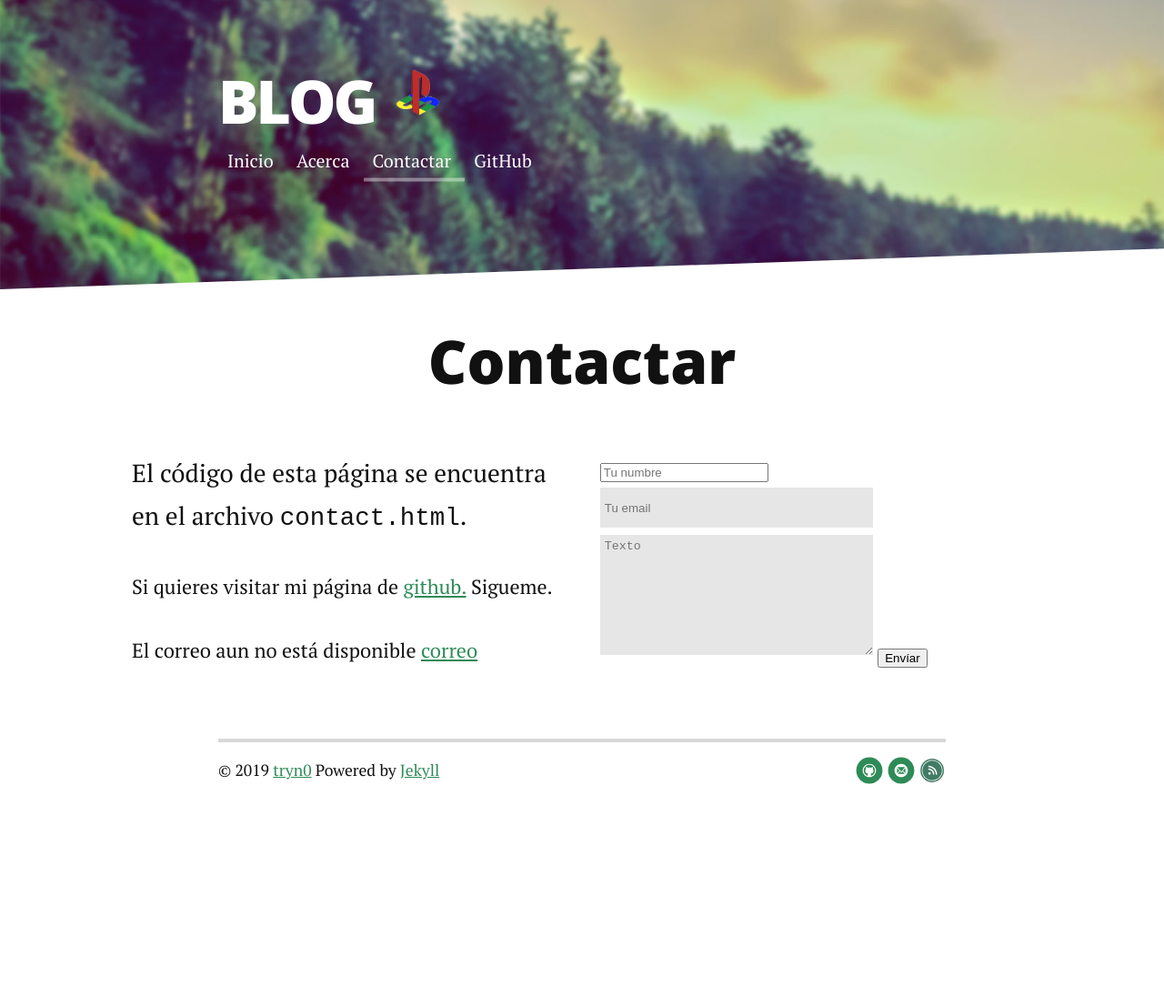
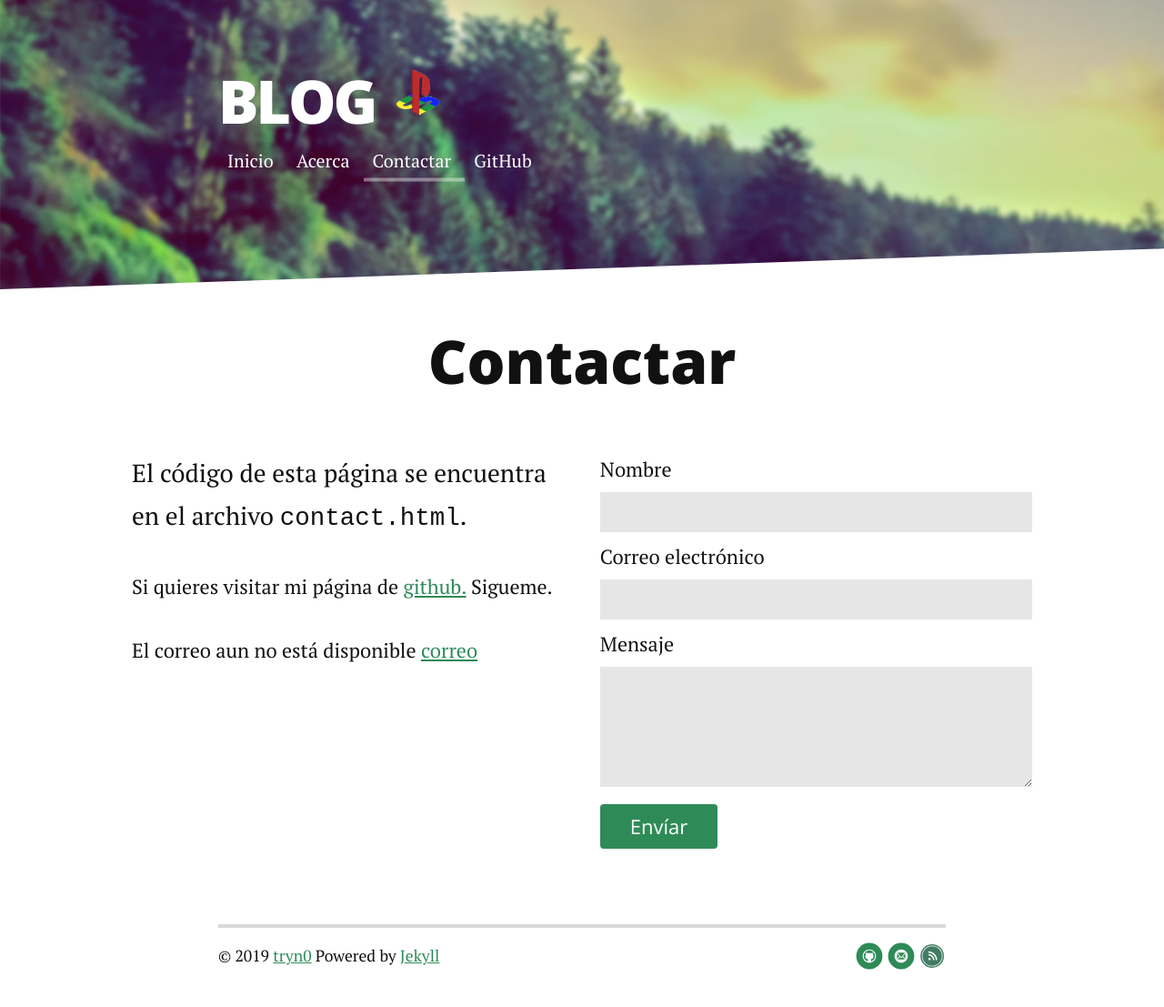
Before and after one commit to tryn0/tryn0.github.io, a Jekyll site: the page built from contact.md, in a window 1280 px wide. Shown: the whole page at 91% size. Built offline with Jekyll 4.4.1, drawn with Linux system fonts in a browser that asks for light colours; nearby versions of some CDN libraries; before the commit the page ends 904 px from its top, so only the background shows below that.

Commit message:
updated contact
back to old contact section, works perfectly in formspree.io, but not in my website

```diff
--- a/contact.md
+++ b/contact.md
@@ -11,9 +11,12 @@ title: Contactar
     <p>El correo aun no está disponible <a href="mailto:correo@correo.es">correo</a></p>
   </div>
   <form method="POST" action="https://formspree.io/vkae@live.com">
-    <input type="name" name="name" placeholder="Tu numbre">
-    <input type="email" name="email" placeholder="Tu email">
-    <textarea name="mensaje" placeholder="Texto"></textarea>
-	  <button type="submit">Envíar</button>
+  <label for="name">Nombre</label>
+  <input type="text" id="name" name="name" class="full-width"><br>
+  <label for="email">Correo electrónico</label>
+  <input type="email" id="email" name="_replyto" class="full-width"><br>
+  <label for="message">Mensaje</label>
+  <textarea name="message" id="message" cols="30" rows="10" class="full-width"></textarea><br>
+  <input type="submit" value="Envíar" class="button">
 </form>
 </div>
```
